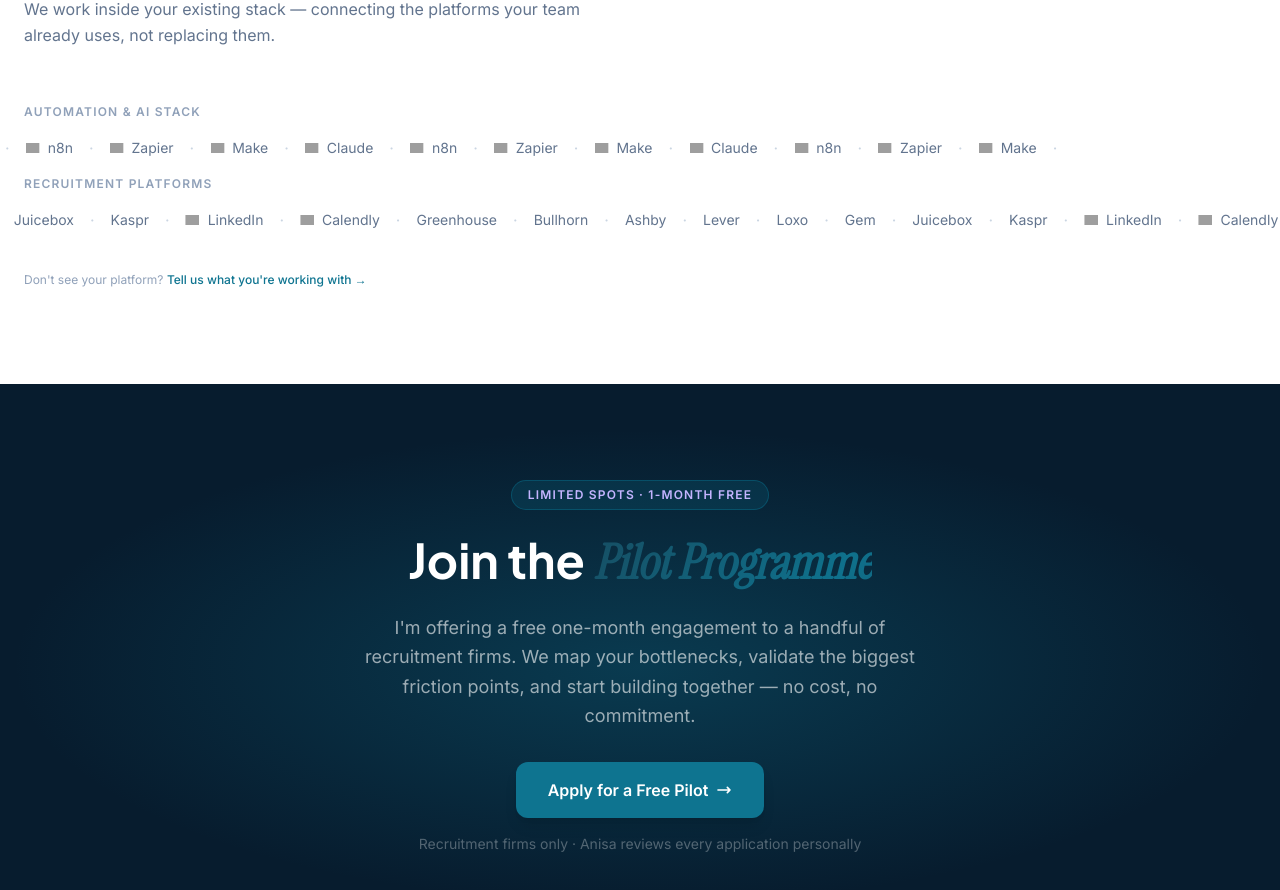
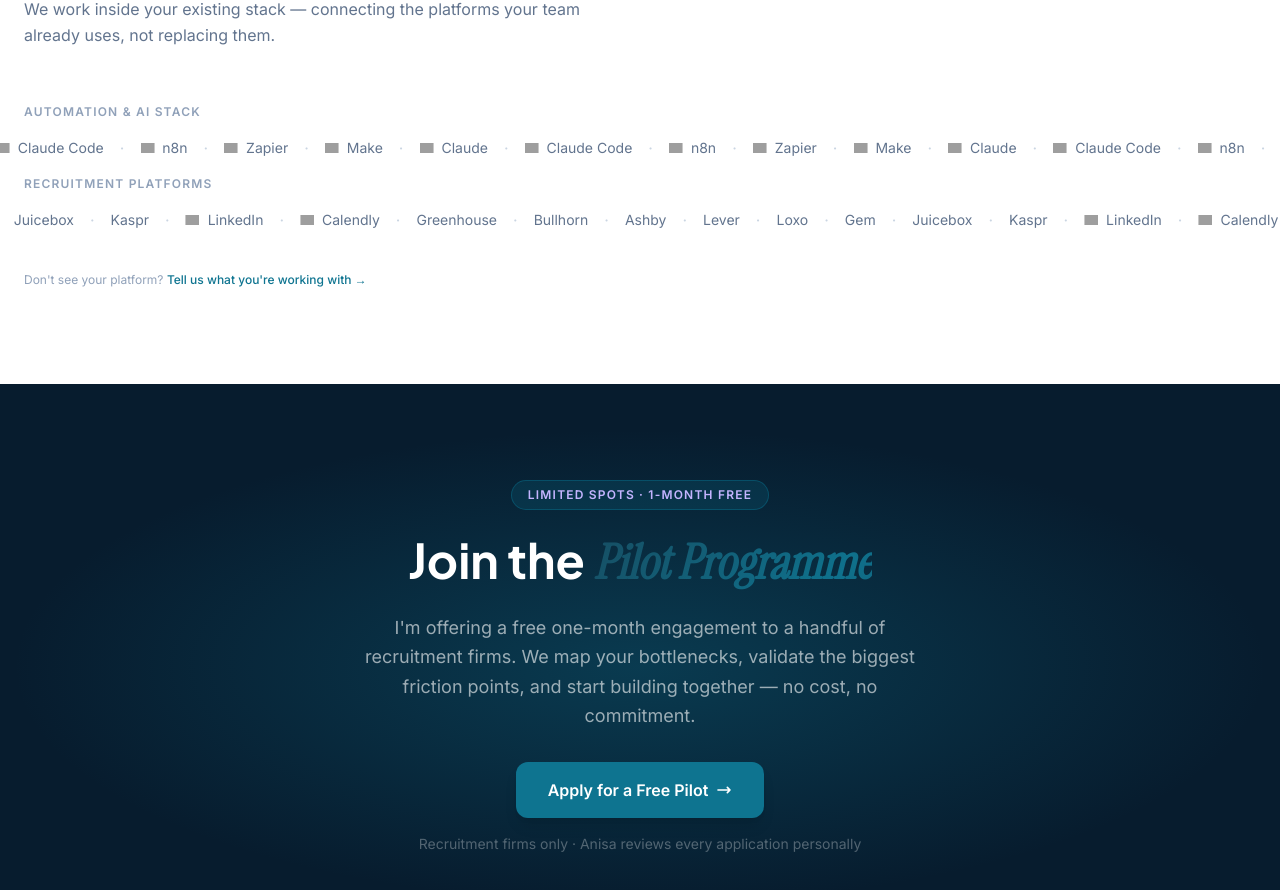
Before and after one commit to Anisabuilds/HireNove, a Next.js app: page / in a window 1280 px wide. Shown: the part 2050-2940 px from the top of the page. Built offline with nearby package versions, Linux system fonts and the light colour scheme; grey boxes are pictures that could not be loaded.

Commit message:
Add Claude Code to automation stack, fix marquee single-line bug

```diff
--- a/components/IntegrationsSection.tsx
+++ b/components/IntegrationsSection.tsx
@@ -40,10 +40,11 @@
 type Tool = { name: string; icon?: string };
 
 const automationTools: Tool[] = [
-  { name: "Claude",   icon: "https://cdn.simpleicons.org/anthropic" },
-  { name: "n8n",      icon: "https://cdn.simpleicons.org/n8n" },
-  { name: "Zapier",   icon: "https://cdn.simpleicons.org/zapier" },
-  { name: "Make",     icon: "https://cdn.simpleicons.org/make" },
+  { name: "Claude",       icon: "https://cdn.simpleicons.org/anthropic" },
+  { name: "Claude Code",  icon: "https://cdn.simpleicons.org/anthropic" },
+  { name: "n8n",          icon: "https://cdn.simpleicons.org/n8n" },
+  { name: "Zapier",       icon: "https://cdn.simpleicons.org/zapier" },
+  { name: "Make",         icon: "https://cdn.simpleicons.org/make" },
 ];
 
 const recruitmentTools: Tool[] = [
@@ -64,10 +65,12 @@
   return (
     <div className="overflow-hidden w-full">
       <div
-        className="flex items-center"
         style={{
+          display: "flex",
+          flexWrap: "nowrap",
+          alignItems: "center",
+          width: "max-content",
           animation: `marquee${reverse ? "Reverse" : ""} 30s linear infinite`,
-          width: "max-content",
         }}
       >
         {repeated.map((tool, i) => (
```
